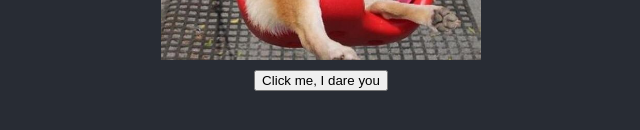
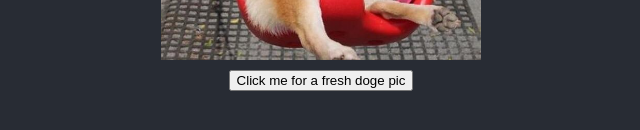
Before and after one commit to SirGoose3432/devops-docker-sample, a React (Create React App) app: page / in a window 1280 px wide. Shown: the part 500-630 px from the top of the page, without its empty margins (319-959 px from the left). Built offline with nearby package versions, Linux system fonts and the light colour scheme.

Commit message:
Update page labels and lab instructions

```diff
--- a/src/App.js
+++ b/src/App.js
@@ -39,9 +39,9 @@ class App extends Component {
 
   renderInfoMessage = () => {
     if (this.state.responseStatus === 200) {
-      return "Hey you didn't break the server this time!";
+      return "Your request hit a healthy instance! :)";
     } else if (this.state.responseStatus === 505) {
-      return "Whoops - You killed the server! 👻";
+      return "Your request hit a broken instance! 👻";
     } else if (this.state.responseStatus === 500) {
       return "The server is down. Did you restart the server?";
     }
@@ -55,7 +55,7 @@ class App extends Component {
           <span>DevOps Sample App</span>
           {this.renderDoge()}
           <div>
-            <button onClick={this.handleSubmit}>Click me, I dare you</button>
+            <button onClick={this.handleSubmit}>Click me for a fresh doge pic</button>
           </div>
           <div>{this.renderInfoMessage()}</div>
         </header>
```
Also changed, not shown: 1 other file (tests, documents, lock files or other folders).
